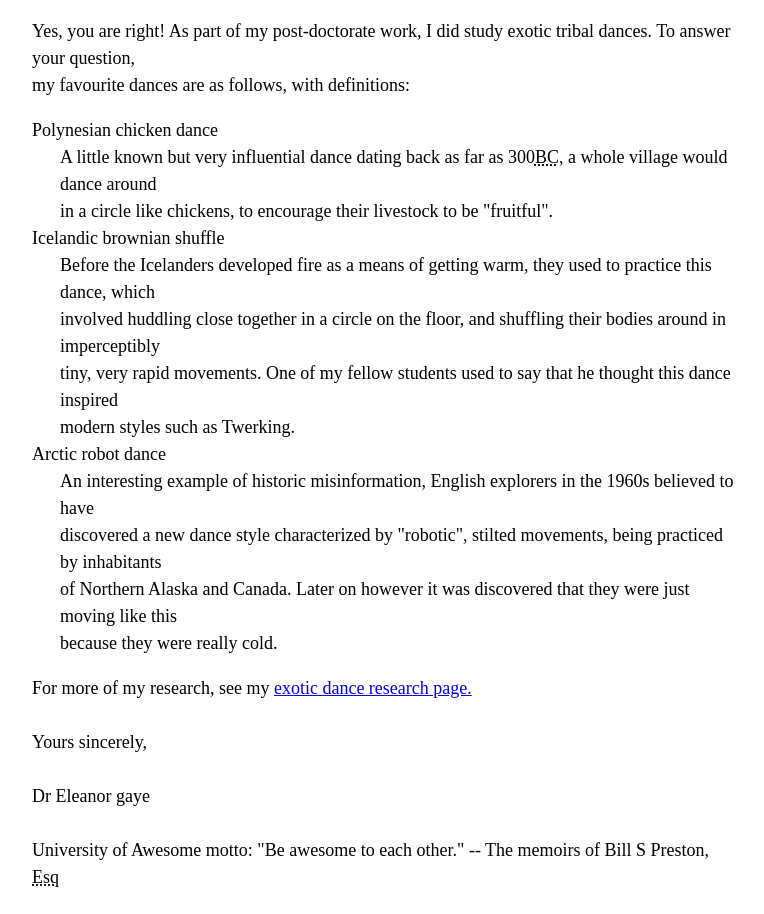
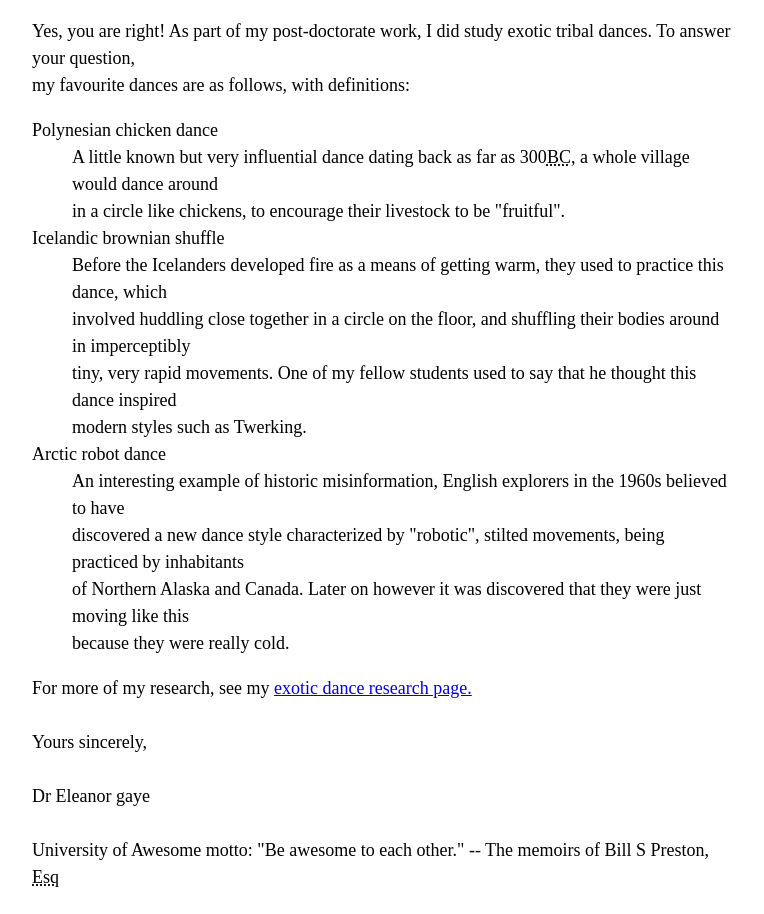
Before and after one commit to Shamil-SHCK/marking-up-letter, a plain HTML site: page index.html in a window 1280 px wide. Shown: the part 1574-2488 px from the top of the page, without its empty margins (244-1008 px from the left). Drawn offline with Linux system fonts and the light colour scheme.

Commit message:
new changes

```diff
--- a/css/style.css
+++ b/css/style.css
@@ -11,8 +11,3 @@ body{
 .rec{
     text-align: left;
 }
-.dance-descript{
-    margin: 0 0 0 4%;
-    padding:0;
-
-}
--- a/index.html
+++ b/index.html
@@ -61,25 +61,24 @@
         <h3>Exotic dance moves</h3>
         <p>Yes, you are right! As part of my post-doctorate work, I did study exotic tribal dances. To answer your question, <br>
             my favourite dances are as follows, with definitions:<br></p>
-            <section class="dance">
-                <p><div>Polynesian chicken dance</div>
-                <div class="dance-descript">A little known but very influential dance dating back as far as 300<abbr title="Before Christ">BC</abbr>, a whole village would dance around <br>
+            <dl>
+                <dt>Polynesian chicken dance</dt>
+                <dd>A little known but very influential dance dating back as far as 300<abbr title="Before Christ">BC</abbr>, a whole village would dance around <br>
                     in a circle like chickens, to encourage their livestock to be "fruitful".
-                </div>
-                <div>Icelandic brownian shuffle</div>
-                <div class="dance-descript"> Before the Icelanders developed fire as a means of getting warm, they used to practice this dance, which <br>
+                </dd>
+                <dt>Icelandic brownian shuffle</dt>
+                <dd> Before the Icelanders developed fire as a means of getting warm, they used to practice this dance, which <br>
                     involved huddling close together in a circle on the floor, and shuffling their bodies around in imperceptibly <br>
                     tiny, very rapid movements. One of my fellow students used to say that he thought this dance inspired <br>
                     modern styles such as Twerking.
-                </div>
-                <div>Arctic robot dance</div>
-                <div class="dance-descript">An interesting example of historic misinformation, English explorers in the 1960s believed to have <br>
+                </dd>
+                <dt>Arctic robot dance</dt>
+                <dd>An interesting example of historic misinformation, English explorers in the 1960s believed to have <br>
                     discovered a new dance style characterized by "robotic", stilted movements, being practiced by inhabitants <br>
                     of Northern Alaska and Canada. Later on however it was discovered that they were just moving like this <br>
                     because they were really cold.
-                </div>
-                </p>
-            </section>
+                </dd>
+            </dl>
                 <p>For more of my research, see my <a href="http://example.com">exotic dance research page.</a>
                 <br><br>Yours sincerely,<br><br>
                 Dr Eleanor gaye
```
